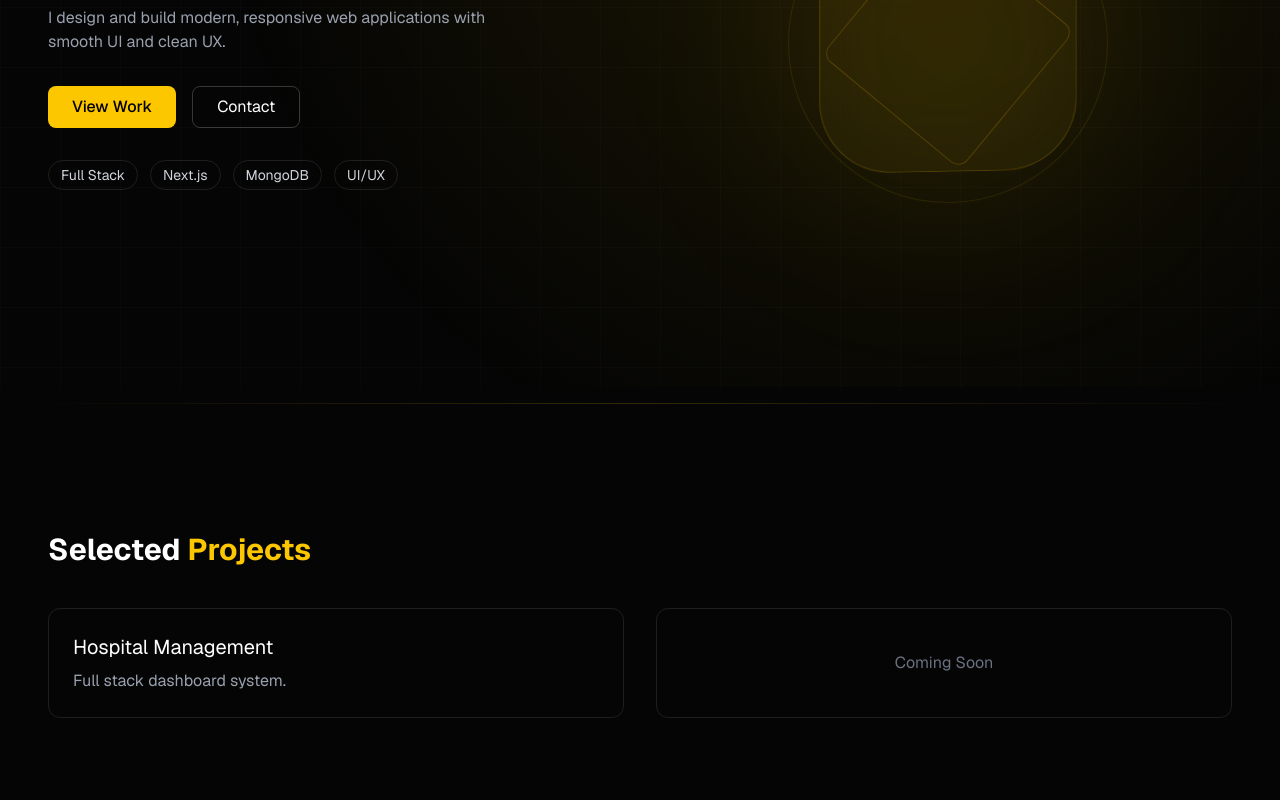
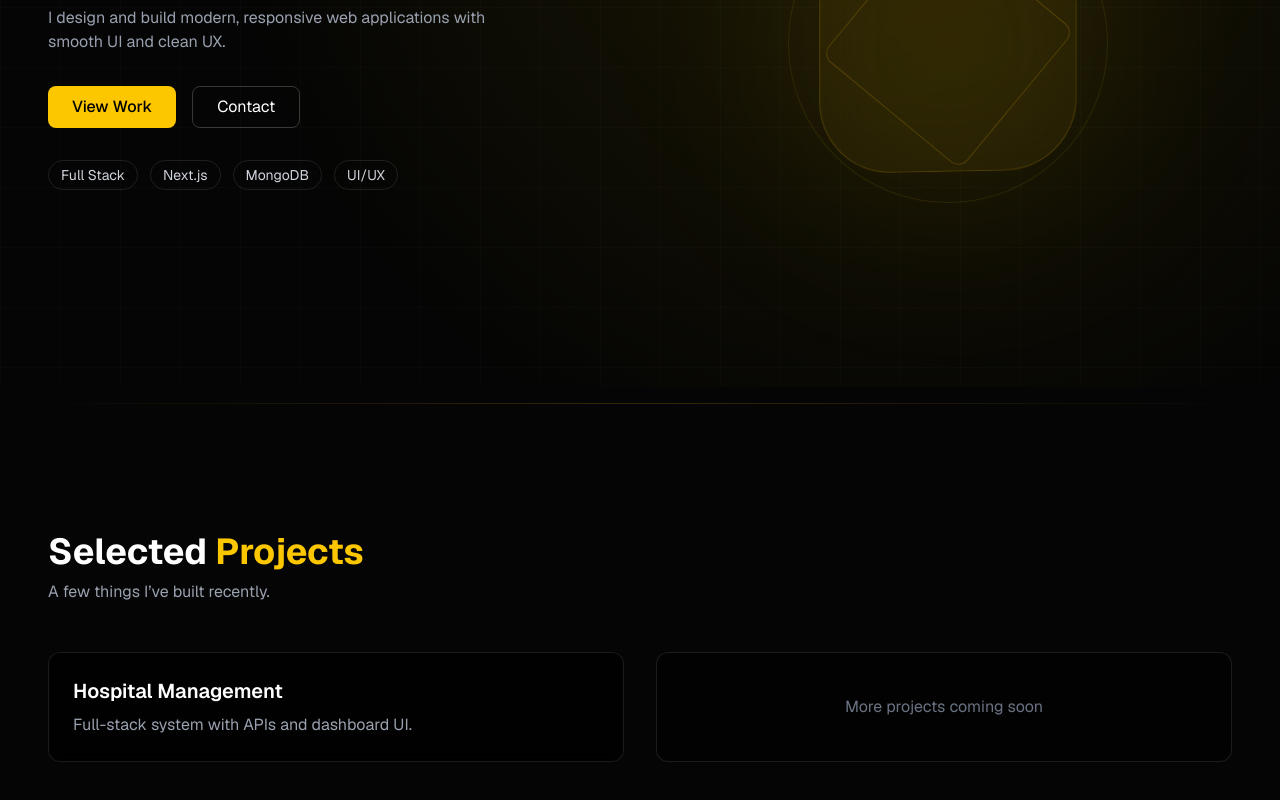
Before and after one commit to Shalineeeweeee/portfolio, a Next.js app: page / in a window 1280 px wide. Shown: the part 413-1213 px from the top of the page. Built offline with nearby package versions, Linux system fonts and the light colour scheme.

Commit message:
updating ui

```diff
--- a/app/components/CursorGlow.tsx
+++ b/app/components/CursorGlow.tsx
@@ -4,23 +4,37 @@ import { useEffect, useState } from "react";
 
 export default function CursorGlow() {
   const [pos, setPos] = useState({ x: 0, y: 0 });
+  const [hover, setHover] = useState(false);
 
   useEffect(() => {
     const move = (e: MouseEvent) => {
       setPos({ x: e.clientX, y: e.clientY });
     };
 
+    const hoverOn = () => setHover(true);
+    const hoverOff = () => setHover(false);
+
     window.addEventListener("mousemove", move);
-    return () => window.removeEventListener("mousemove", move);
+
+    document.querySelectorAll("button, a").forEach((el) => {
+      el.addEventListener("mouseenter", hoverOn);
+      el.addEventListener("mouseleave", hoverOff);
+    });
+
+    return () => {
+      window.removeEventListener("mousemove", move);
+    };
   }, []);
 
   return (
     <div
-      className="fixed pointer-events-none z-[9999]"
+      className="fixed pointer-events-none z-[9999] transition-all duration-200"
       style={{
-        transform: `translate(${pos.x - 100}px, ${pos.y - 100}px)`,
-        width: 200,
-        height: 200,
+        transform: `translate(${pos.x - (hover ? 120 : 100)}px, ${
+          pos.y - (hover ? 120 : 100)
+        }px)`,
+        width: hover ? 240 : 200,
+        height: hover ? 240 : 200,
         background:
           "radial-gradient(circle, rgba(255,215,0,0.25), transparent 60%)",
         filter: "blur(60px)",
--- /dev/null
+++ b/app/components/Magnetic.tsx
@@ -0,0 +1,45 @@
+"use client";
+
+import { motion, useMotionValue, useSpring } from "framer-motion";
+import { useRef } from "react";
+
+export default function Magnetic({
+  children,
+}: {
+  children: React.ReactNode;
+}) {
+  const ref = useRef<HTMLDivElement>(null);
+
+  const x = useMotionValue(0);
+  const y = useMotionValue(0);
+
+  const smoothX = useSpring(x, { stiffness: 150, damping: 15 });
+  const smoothY = useSpring(y, { stiffness: 150, damping: 15 });
+
+  const handleMouseMove = (e: React.MouseEvent) => {
+    const rect = ref.current!.getBoundingClientRect();
+
+    const dx = e.clientX - (rect.left + rect.width / 2);
+    const dy = e.clientY - (rect.top + rect.height / 2);
+
+    x.set(dx * 0.2);
+    y.set(dy * 0.2);
+  };
+
+  const handleLeave = () => {
+    x.set(0);
+    y.set(0);
+  };
+
+  return (
+    <motion.div
+      ref={ref}
+      style={{ x: smoothX, y: smoothY }}
+      onMouseMove={handleMouseMove}
+      onMouseLeave={handleLeave}
+      className="inline-block"
+    >
+      {children}
+    </motion.div>
+  );
+}
--- a/app/components/ProjectsSection.tsx
+++ b/app/components/ProjectsSection.tsx
@@ -6,19 +6,29 @@ export default function ProjectsSection() {
   return (
     <SectionWrapper id="projects">
 
-      <h2 className="text-3xl font-bold mb-10">
-        Selected <span className="text-yellow-400">Projects</span>
-      </h2>
+      <div className="mb-12">
+        <h2 className="text-3xl md:text-4xl font-bold">
+          Selected <span className="text-yellow-400">Projects</span>
+        </h2>
+        <p className="text-gray-400 mt-2 max-w-md">
+          A few things I’ve built recently.
+        </p>
+      </div>
 
       <div className="grid md:grid-cols-2 gap-8">
 
-        <div className="border border-white/10 p-6 rounded-xl">
-          <h3 className="text-xl">Hospital Management</h3>
-          <p className="text-gray-400 mt-2">Full stack dashboard system.</p>
+        <div className="relative rounded-xl border border-white/10 bg-black/80 p-6 backdrop-blur group">
+          <div className="absolute inset-0 opacity-0 group-hover:opacity-100 transition bg-yellow-400/5 blur-xl" />
+          <div className="relative z-10">
+            <h3 className="text-xl font-semibold">Hospital Management</h3>
+            <p className="text-gray-400 mt-2">
+              Full-stack system with APIs and dashboard UI.
+            </p>
+          </div>
         </div>
 
-        <div className="border border-white/10 p-6 rounded-xl text-gray-500 flex items-center justify-center">
-          Coming Soon
+        <div className="rounded-xl border border-white/10 bg-black/50 p-6 flex items-center justify-center text-gray-500">
+          More projects coming soon
         </div>
 
       </div>
```
